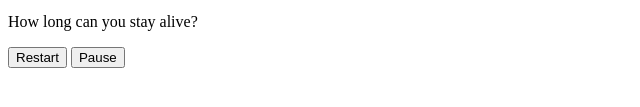
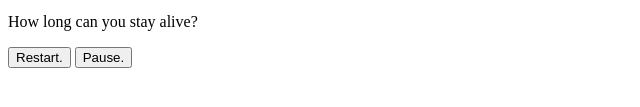
Before and after one commit to Jval8202/Jval8202.github.io, a plain HTML site: page canvas/Game2.html in a window 1280 px wide. Shown: the part 339-446 px from the top of the page, 0-640 px from the left. Drawn offline with Linux system fonts and the light colour scheme.

Commit message:
Update Game2.html

```diff
--- a/canvas/Game2.html
+++ b/canvas/Game2.html
@@ -12,8 +12,8 @@ canvas {
 <body onload="startGame()">
     <p>Use your direction keys to stay in the air</p>
     <p>How long can you stay alive?</p>
-    <button onclick="startGame()">Restart</button>
-    <button id="pauseButton" onclick="togglePause()">Pause</button>
+    <button onclick="startGame()">Restart.</button>
+    <button id="pauseButton" onclick="togglePause()">Pause.</button>
 
     <script src="Game2.js"></script>
 </body>
```
